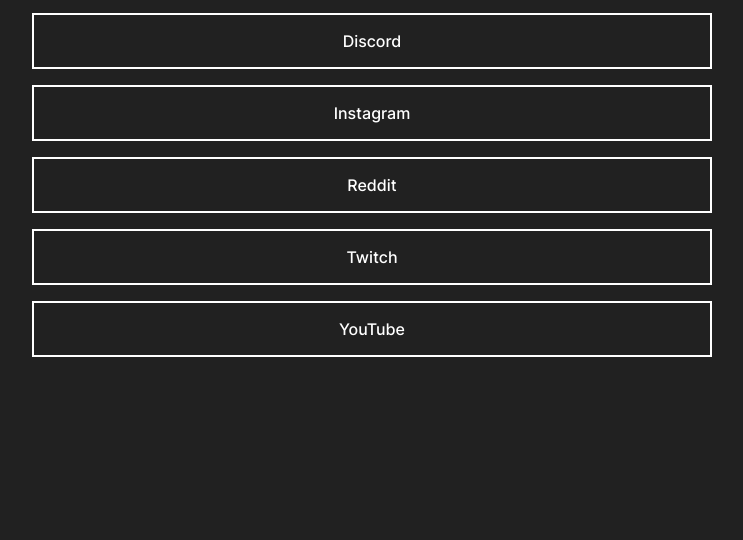
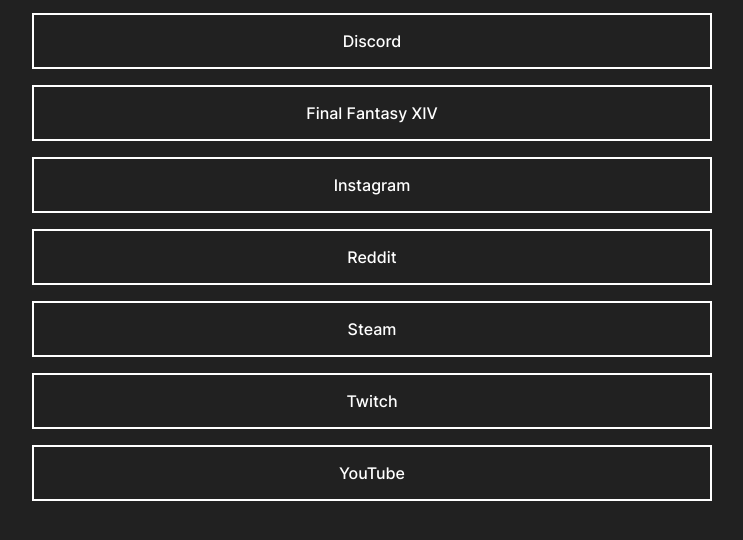
Before and after one commit to NicholeMattera/Social-Links, a website: page src/index.html in a window 1280 px wide. Shown: the part 226-766 px from the top of the page, without its empty margins (268-1011 px from the left). Drawn offline with Linux system fonts and the light colour scheme.

Commit message:
✨ Added FFXIV and Steam

```diff
--- a/src/index.html
+++ b/src/index.html
@@ -117,10 +117,16 @@
                         <a href="https://discord.com/users/180833022025793537" target="_blank">Discord</a>
                     </li>
                     <li>
+                        <a href="https://na.finalfantasyxiv.com/lodestone/character/12012340/" target="_blank">Final Fantasy XIV</a>
+                    </li>
+                    <li>
                         <a href="https://www.instagram.com/im.a.nickel/" target="_blank">Instagram</a>
                     </li>
                     <li>
                         <a href="https://www.reddit.com/user/im_a_nickel" target="_blank">Reddit</a>
+                    </li>
+                    <li>
+                        <a href="https://steamcommunity.com/id/im_a_nickel/" target="_blank">Steam</a>
                     </li>
                     <li>
                         <a href="https://www.twitch.tv/im_a_nickel" target="_blank">Twitch</a>
```
